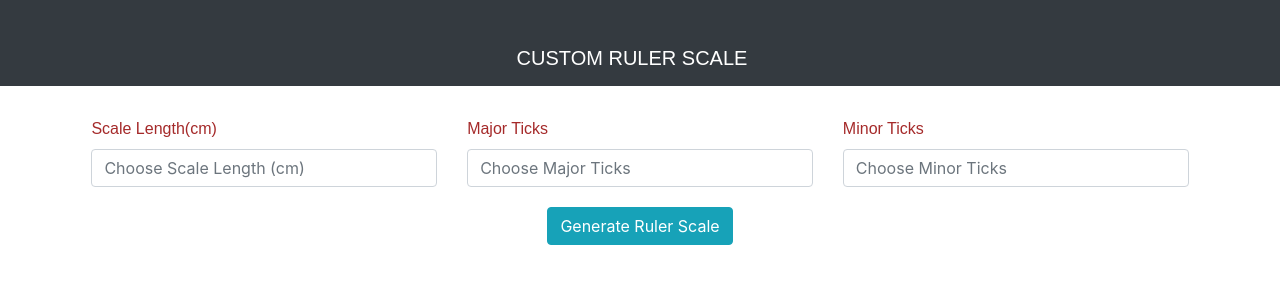
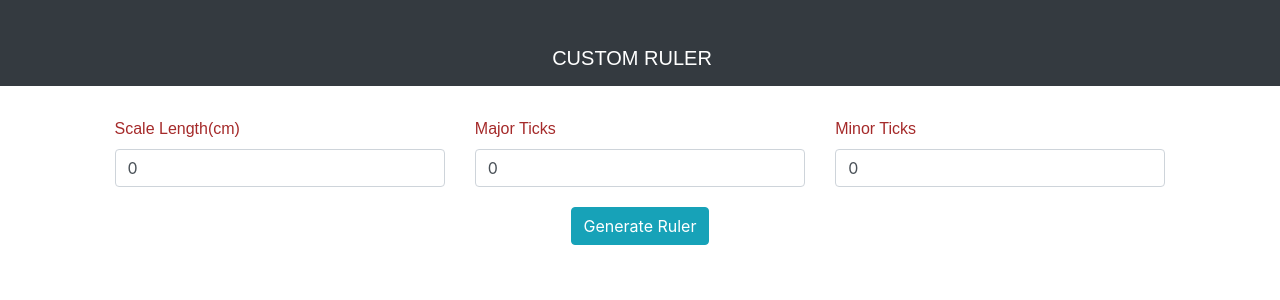
Before and after one commit to joelsunny98/custome-scale.angular, an Angular app in the folder custom-scale/: page / in a window 1280 px wide. Shown: the top 300 px of the page. Built offline with nearby package versions, Linux system fonts and the light colour scheme.

Commit message:
Removed unwanted codes

```diff
--- a/custom-scale/src/app/ruler/ruler.component.css
+++ b/custom-scale/src/app/ruler/ruler.component.css
@@ -67,7 +67,3 @@
 .ruler-major:last-child {
   margin-right: 0;
 }
-
-.ruler-major:last-child {
-  margin-right: 0;
-}
--- a/custom-scale/src/app/ruler/ruler.component.html
+++ b/custom-scale/src/app/ruler/ruler.component.html
@@ -1,12 +1,14 @@
 <div class="container">
-      <div class="ruler">
-        <div class="ruler-container">
-          <div class="ruler-major" *ngFor="let item of major">
-            <div class="item-container">
-              <span class="item-text"> {{ item }}</span>
-            </div>
-            <span class="ruler-minor" *ngFor="let item of minor"></span>
-          </div>
+  <div class="ruler">
+    <div class="ruler-container">
+      <div class="ruler-major" *ngFor="let major of majors">
+        <div class="item-container">
+          <span class="item-text">{{ major }}</span>
         </div>
+        <ng-container *ngIf="major !== scaleLength">
+          <span class="ruler-minor" *ngFor="let minor of minors"></span>
+        </ng-container>
       </div>
     </div>
+  </div>
+</div>
--- a/custom-scale/src/app/ruler/ruler.component.ts
+++ b/custom-scale/src/app/ruler/ruler.component.ts
@@ -13,11 +13,11 @@ export class RulerComponent implements OnInit {
 
   @Input() minorTick!: number;
 
-  minor!: number[];
-  major!: number[]
+  minors!: number[];
+  majors!: number[]
 
   ngOnInit(): void {
-    this.minor = Array.from({ length: this.minorTick }, (_, index) => index);
-    this.major = Array.from({ length: Math.floor(this.scaleLength / this.majorTick) + 1 }, (_, index) => index * this.majorTick);
+    this.minors = Array.from({ length: this.minorTick }, (_, index) => index);
+    this.majors = Array.from({ length: Math.floor(this.scaleLength / this.majorTick) + 1 }, (_, index) => index * this.majorTick);
   }
 }
--- a/custom-scale/src/app/scale-input/scale-input.component.html
+++ b/custom-scale/src/app/scale-input/scale-input.component.html
@@ -1,9 +1,8 @@
 <link rel="stylesheet" href="https://stackpath.bootstrapcdn.com/bootstrap/4.5.2/css/bootstrap.min.css">
-
 
 <nav class="navbar navbar-dark bg-dark">
   <div class="container d-flex justify-content-center align-items-center">
-    <a class="navbar-brand text-white custom-font">CUSTOM RULER SCALE</a>
+    <a class="navbar-brand text-white custom-font">CUSTOM RULER</a>
   </div>
 </nav>
 
@@ -11,18 +10,21 @@
   <div class="row justify-content-between">
     <div class="col-sm">
       <label for="scaleLength">Scale Length(cm)</label>
-      <input type="number" class="form-control" [(ngModel)]="scaleLength" placeholder="Choose Scale Length (cm)">
+      <input type="number" class="form-control" [(ngModel)]="scaleLength" placeholder="Choose Scale Length (cm)"
+        id="scale-length">
     </div>
     <div class="col-sm">
       <label for="majorTicks">Major Ticks</label>
-      <input type="number" class="form-control" [(ngModel)]="selectedMajorTick" placeholder="Choose Major Ticks">
+      <input type="number" class="form-control" [(ngModel)]="selectedMajorTick" placeholder="Choose Major Ticks"
+        id="major-ticks">
     </div>
     <div class="col-sm">
       <label for="minorTicks">Minor Ticks</label>
-      <input type="number" class="form-control" [(ngModel)]="selectedMinorTick" placeholder="Choose Minor Ticks">
+      <input type="number" class="form-control" [(ngModel)]="selectedMinorTick" placeholder="Choose Minor Ticks"
+        id="minor-ticks">
     </div>
     <div class="ruler-button col-12 d-flex justify-content-center align-items-center">
-      <button type="button" class="btn btn-info" id=ruler-Button (click)="makeVisible()">Generate Ruler Scale</button>
+      <button type="button" class="btn btn-info" id="ruler-Button" (click)="makeVisible()">Generate Ruler</button>
     </div>
   </div>
 </div>
--- a/custom-scale/src/app/scale-input/scale-input.component.ts
+++ b/custom-scale/src/app/scale-input/scale-input.component.ts
@@ -1,5 +1,4 @@
 import { Component } from '@angular/core';
-
 @Component({
   selector: 'app-scale-input',
   templateUrl: './scale-input.component.html',
@@ -8,20 +7,12 @@ import { Component } from '@angular/core';
 export class ScaleInputComponent {
   minorTicks = [];
   majorTicks = [];
-  selectedMinorTick!: number;
-  selectedMajorTick!: number;
-  scaleLength!: number;
+  selectedMinorTick = 0;
+  selectedMajorTick = 0;
+  scaleLength = 0;
   isScaleVisible = false;
 
-  updateMinorTick(e: any) {
-    this.selectedMinorTick = parseInt(e.target.value);
-  }
-
-  updateMajorTick(e: any) {
-    this.selectedMajorTick = parseInt(e.target.value);
-  }
-
-  makeVisible(){
+  makeVisible() {
     this.isScaleVisible = !this.isScaleVisible;
   }
 }
```
